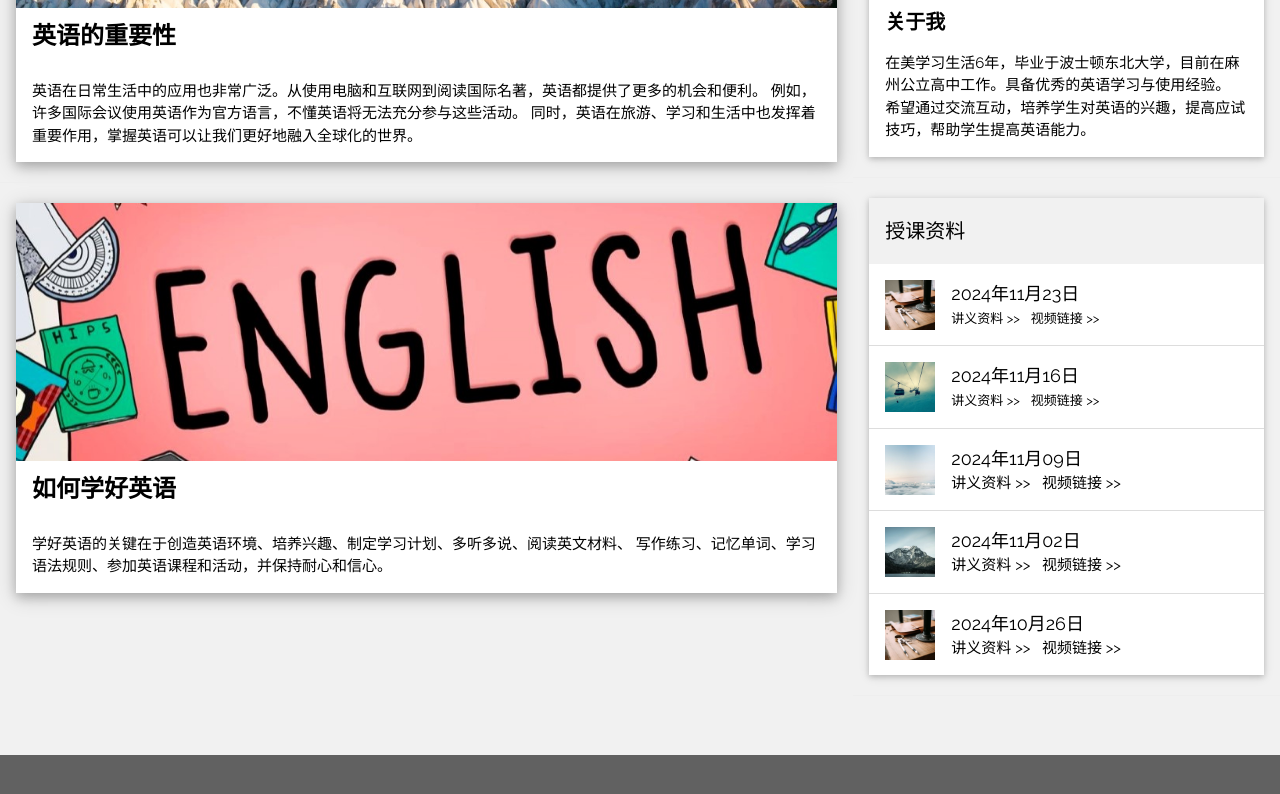
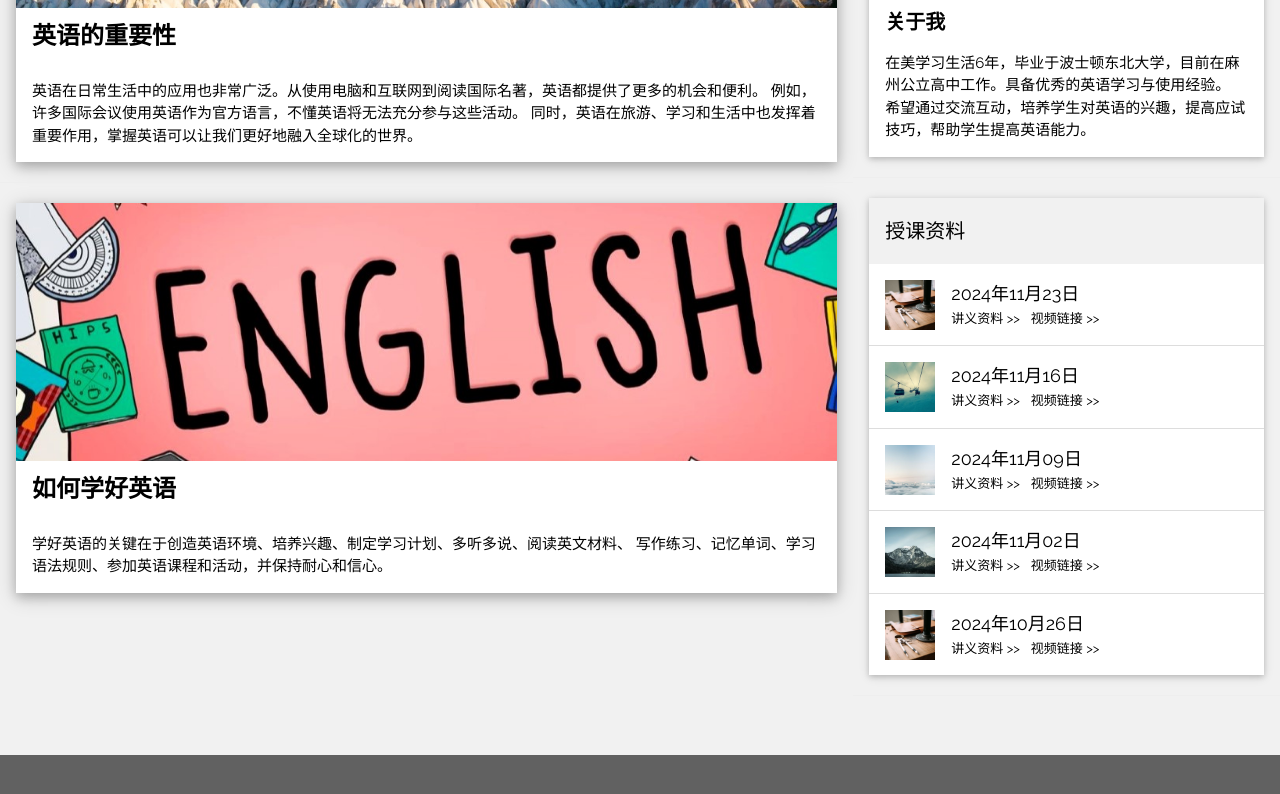
Before and after one commit to myzghub/myclass, a plain HTML site: page index.html in a window 1280 px wide. Shown: the part 404-1198 px from the top of the page. Drawn offline with Linux system fonts and the light colour scheme.

Commit message:
Add files via upload

```diff
--- a/index.html
+++ b/index.html
@@ -108,20 +108,20 @@ and is wrapped around the whole page content, except for the footer in this exam
       <li class="w3-padding-16">
         <img src="./images/skies.jpg" alt="Image" class="w3-left w3-margin-right" style="width:50px">
         <span class="w3-large">2024年11月09日</span><br>
-        <span><a href="class20241109.html" target="_blank">讲义资料 >> </a></span> &nbsp;
-        <span><a href="class20241109.html" target="_blank">视频链接 >> </a></span>
+        <span style="font-size: 13px;"><a href="class20241109.html" target="_blank">讲义资料 >> </a></span> &nbsp;
+        <span style="font-size: 13px;"><a href="class20241109.html" target="_blank">视频链接 >> </a></span>
       </li>
       <li class="w3-padding-16 w3-hide-medium w3-hide-small">
         <img src="./images/rock.jpg" alt="Image" class="w3-left w3-margin-right" style="width:50px">
         <span class="w3-large">2024年11月02日</span><br>
-        <span><a href="class20241102.html" target="_blank">讲义资料 >> </a></span>&nbsp;
-        <span><a href="class20241109.html" target="_blank">视频链接 >> </a></span>
+        <span style="font-size: 13px;"><a href="class20241102.html" target="_blank">讲义资料 >> </a></span>&nbsp;
+        <span style="font-size: 13px;"><a href="class20241109.html" target="_blank">视频链接 >> </a></span>
       </li>
       <li class="w3-padding-16 w3-hide-medium w3-hide-small">
         <img src="./images/workshop.jpg" alt="Image" class="w3-left w3-margin-right" style="width:50px">
         <span class="w3-large">2024年10月26日</span><br>
-        <span><a href="class20241016.html" target="_blank">讲义资料 >> </a></span>&nbsp;
-        <span><a href="class20241109.html" target="_blank">视频链接 >> </a></span>
+        <span style="font-size: 13px;"><a href="class20241016.html" target="_blank">讲义资料 >> </a></span>&nbsp;
+        <span style="font-size: 13px;"><a href="class20241109.html" target="_blank">视频链接 >> </a></span>
       </li>
     </ul>
   </div>
```
